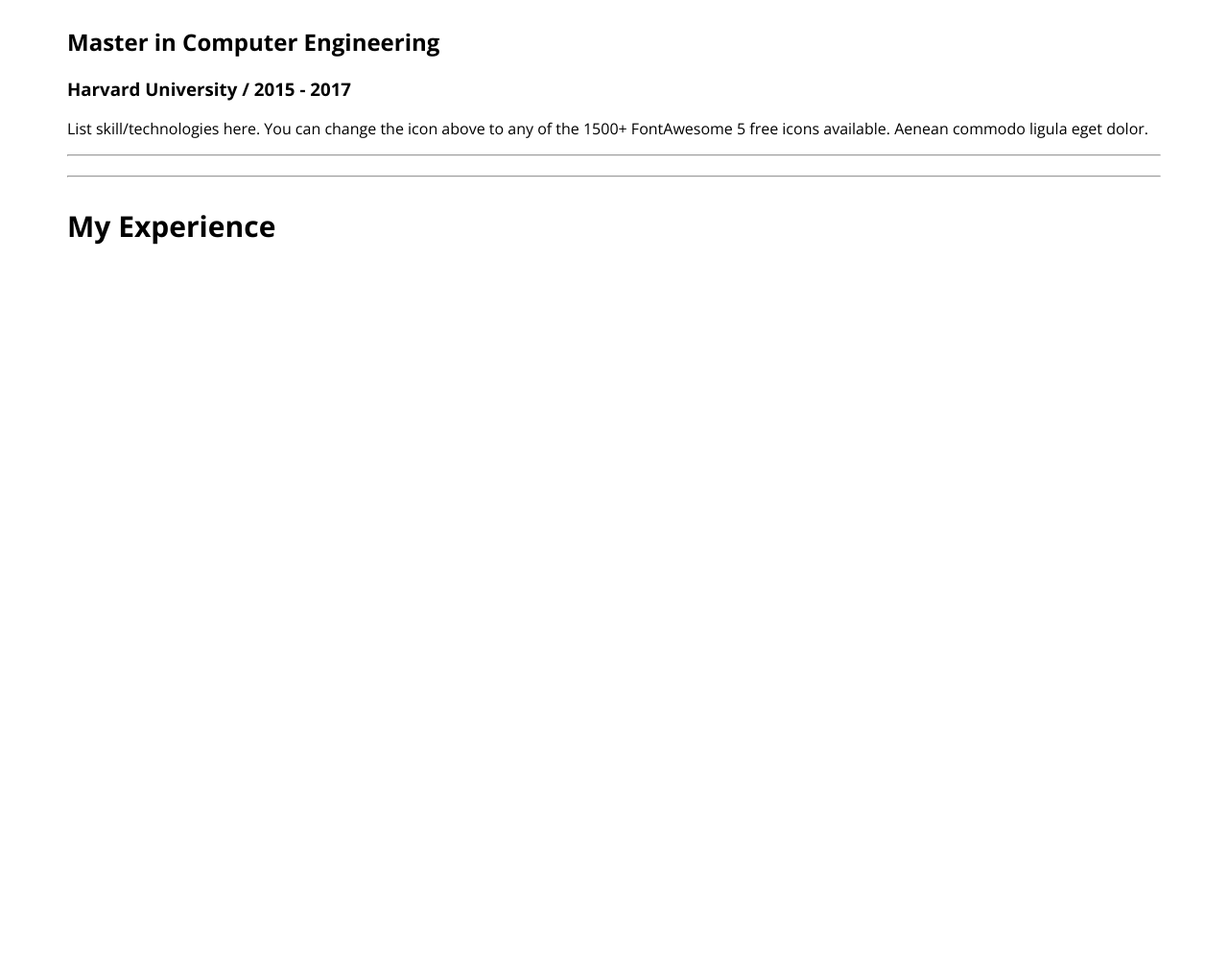
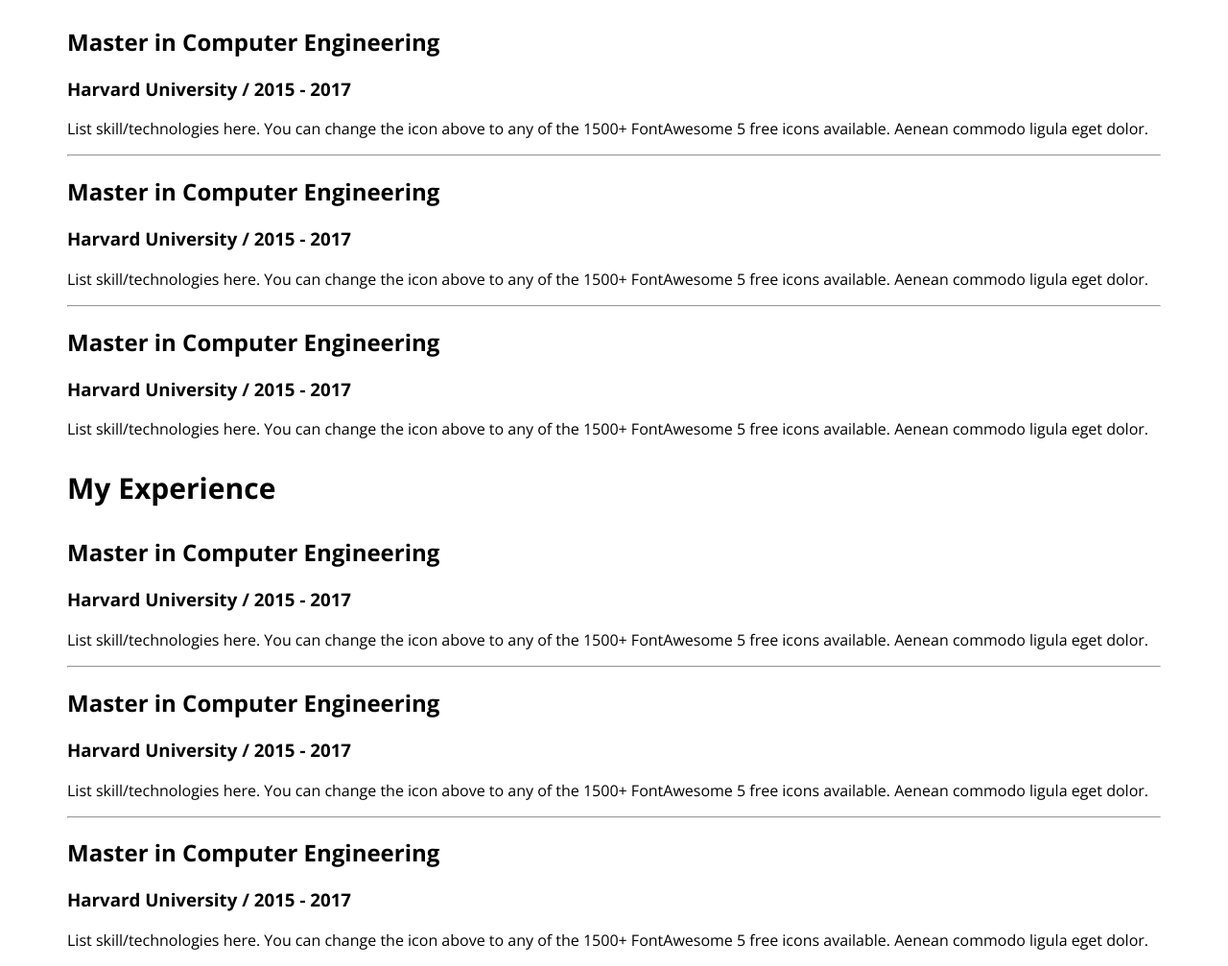
Before and after one commit to SASobujislam/webkeveloper-portfolio, a plain HTML site: page index.html in a window 1280 px wide. Shown: the part 2465-3472 px from the top of the page at 96% size. Before the commit the page ends 2751 px from the top, so only its background shows below. Drawn offline with nearby package versions, Linux system fonts and the light colour scheme.

Commit message:
sobuj idlsjmadsdfj

```diff
--- a/index.html
+++ b/index.html
@@ -98,23 +98,52 @@
                        <h2 class="resume-item">Master in Computer Engineering</h2>
                        <h3 class="resume-item-title-institute">Harvard University / 2015 - 2017</h3>
                        <p class="resume-item-description">List skill/technologies here. You can change the icon above
-                        to any of the 1500+ FontAwesome 5 free icons available. Aenean commodo ligula eget dolor.</p>
+                        to any of the 1500+ FontAwesome 5 free icons available. Aenean commodo ligula eget dolor.
+                    </p>
                     </div>
                     <hr>
                     <div class="resume-item">
-                       <h2 class="resume-item"></h2>
-                       <h3 class="resume-item-title-institute"></h3>
-                       <p class="resume-item-description"></p>
+                       <h2 class="resume-item">Master in Computer Engineering</h2>
+                       <h3 class="resume-item-title-institute">Harvard University / 2015 - 2017</h3>
+                       <p class="resume-item-description">List skill/technologies here. You can change the icon above
+                        to any of the 1500+ FontAwesome 5 free icons available. Aenean commodo ligula eget dolor.
+                    </p>
                     </div>
                     <hr>
                     <div class="resume-item">
-                       <h2 class="resume-item"></h2>
-                       <h3 class="resume-item-title-institute"></h3>
-                       <p class="resume-item-description"></p>
+                       <h2 class="resume-item">Master in Computer Engineering</h2>
+                       <h3 class="resume-item-title-institute">Harvard University / 2015 - 2017</h3>
+                       <p class="resume-item-description">List skill/technologies here. You can change the icon above
+                        to any of the 1500+ FontAwesome 5 free icons available. Aenean commodo ligula eget dolor.
+                    </p>
+                    </div>
 
                 </div>
                 <div class="resume-column">
                     <h3 class="resume-column-title">My Experience</h3>
+                    <div class="resume-item">
+                        <h2 class="resume-item">Master in Computer Engineering</h2>
+                        <h3 class="resume-item-title-institute">Harvard University / 2015 - 2017</h3>
+                        <p class="resume-item-description">List skill/technologies here. You can change the icon above
+                         to any of the 1500+ FontAwesome 5 free icons available. Aenean commodo ligula eget dolor.
+                     </p>
+                     </div>
+                     <hr>
+                     <div class="resume-item">
+                        <h2 class="resume-item">Master in Computer Engineering</h2>
+                        <h3 class="resume-item-title-institute">Harvard University / 2015 - 2017</h3>
+                        <p class="resume-item-description">List skill/technologies here. You can change the icon above
+                         to any of the 1500+ FontAwesome 5 free icons available. Aenean commodo ligula eget dolor.
+                     </p>
+                     </div>
+                     <hr>
+                     <div class="resume-item">
+                        <h2 class="resume-item">Master in Computer Engineering</h2>
+                        <h3 class="resume-item-title-institute">Harvard University / 2015 - 2017</h3>
+                        <p class="resume-item-description">List skill/technologies here. You can change the icon above
+                         to any of the 1500+ FontAwesome 5 free icons available. Aenean commodo ligula eget dolor.
+                     </p>
+                     </div>
                 </div>
 
             </section>
```
